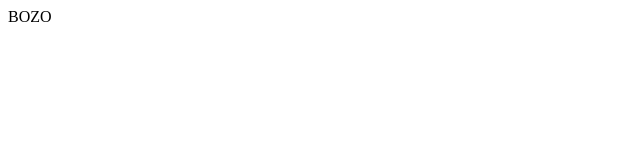
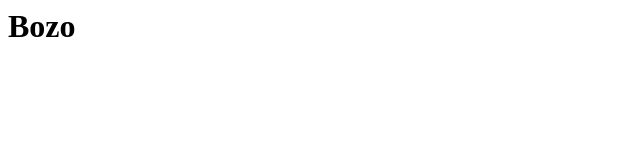
Before and after one commit to stup4crsa/stup4crsa.github.io, a plain HTML site: page index.html in a window 1280 px wide. Shown: the whole page, without its empty margins (0-640 px from the left). Drawn offline with Linux system fonts and the light colour scheme.

Commit message:
Update index.html

```diff
--- a/index.html
+++ b/index.html
@@ -1,3 +1,3 @@
 <html>
-  BOZO
+  <h1>Bozo</h1>
 </html>
```
